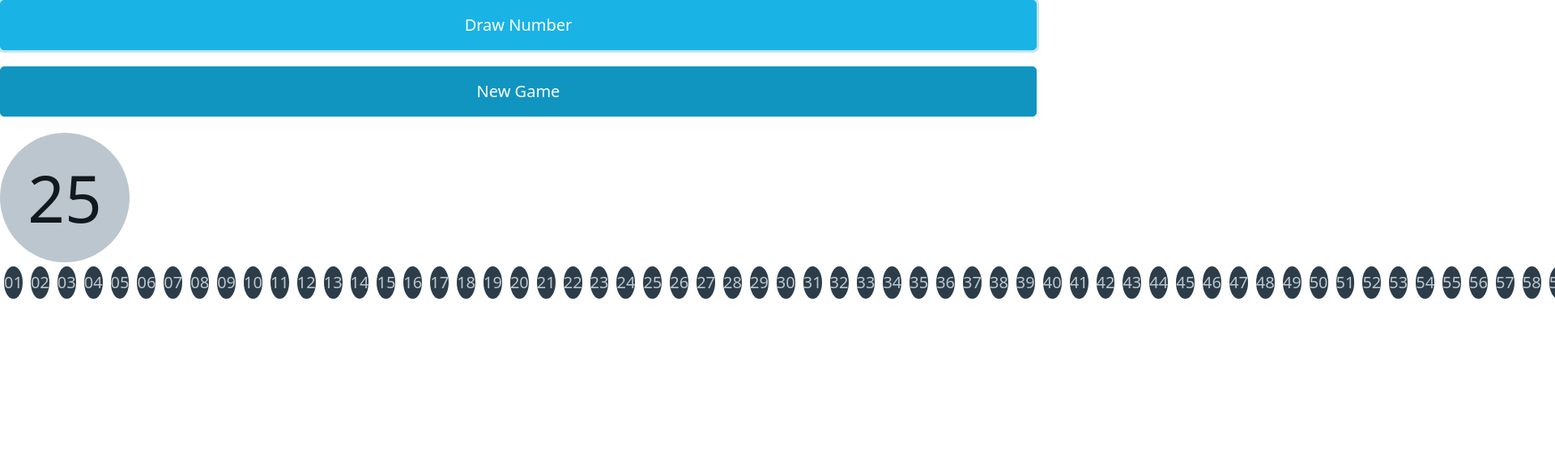
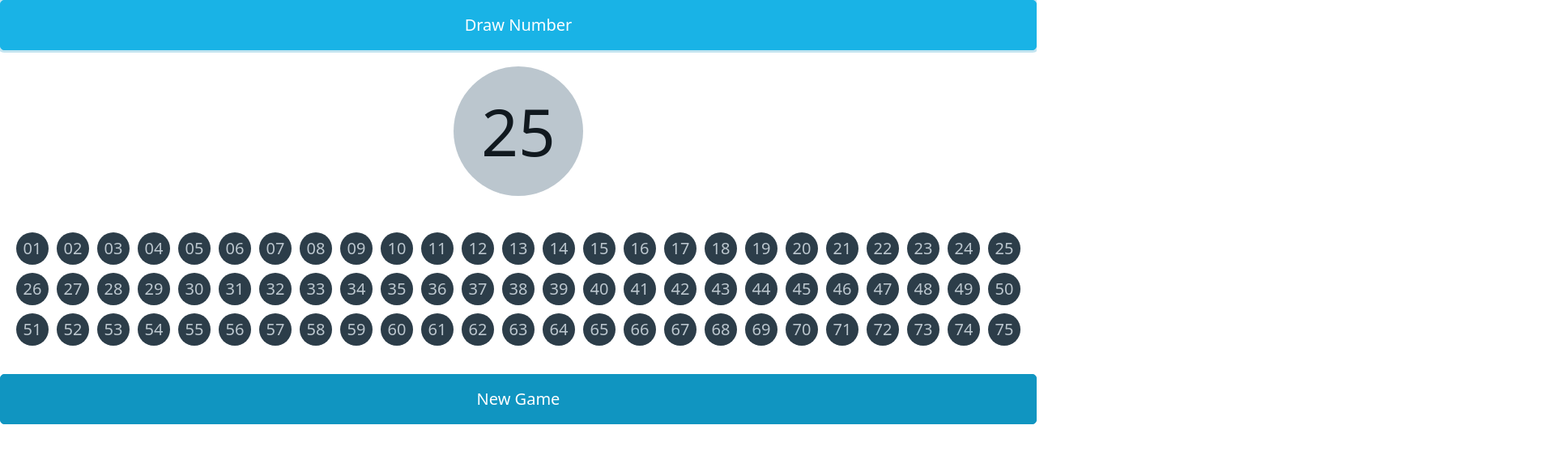
Before and after one commit to jonyhayama/bingo, a Vue app: page / in a window 1280 px wide. Both pictures are taken after a click on the button "Draw Number". Shown: the top 562 px of the page at 81% size, 1920 px wide, since content can reach past the window. Built offline with nearby package versions, Linux system fonts and the light colour scheme.

Commit message:
💄 Styling

```diff
--- a/src/App.vue
+++ b/src/App.vue
@@ -41,11 +41,11 @@ const clearGames = () => {
 <template>
   <div>
     <button type="button" @click="drawNumber">Draw Number</button>
-    <button type="button" @click="newGame" v-if="hasStartedGame">New Game</button>
 
     <template v-if="hasStartedGame">
       <LastNumber :number="lastNumber" />
       <GameResults :game="currentGame" />
+      <button type="button" @click="newGame">New Game</button>
     </template>
 
     <div v-if="previousGames.length > 0">
--- a/src/components/GameResults.vue
+++ b/src/components/GameResults.vue
@@ -25,8 +25,10 @@ const allNumbers = [...Array(MAX_BINGO_NUMBERS).keys()].map(n => n + 1)
 <style lang="scss">
 ul {
   display: flex;
+  flex-wrap: wrap;
+  width: calc(2.5em * 25);
   list-style: none;
-  margin: 0;
+  margin: 0 auto;
   padding: 0;
 
   li {
--- a/src/components/LastNumber.vue
+++ b/src/components/LastNumber.vue
@@ -39,5 +39,6 @@ div {
   display: flex;
   align-items: center;
   justify-content: center;
+  margin: 0 auto 0.5em auto;
 }
 </style>
```
